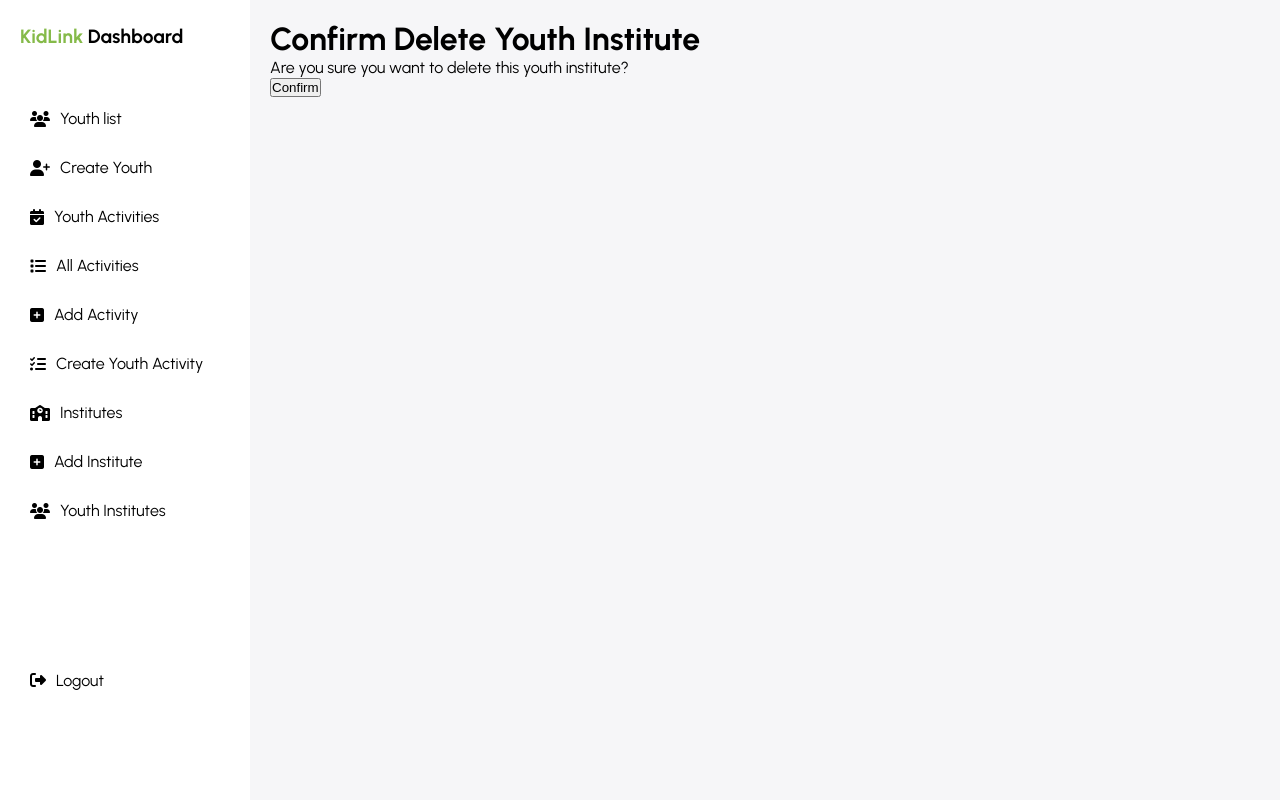
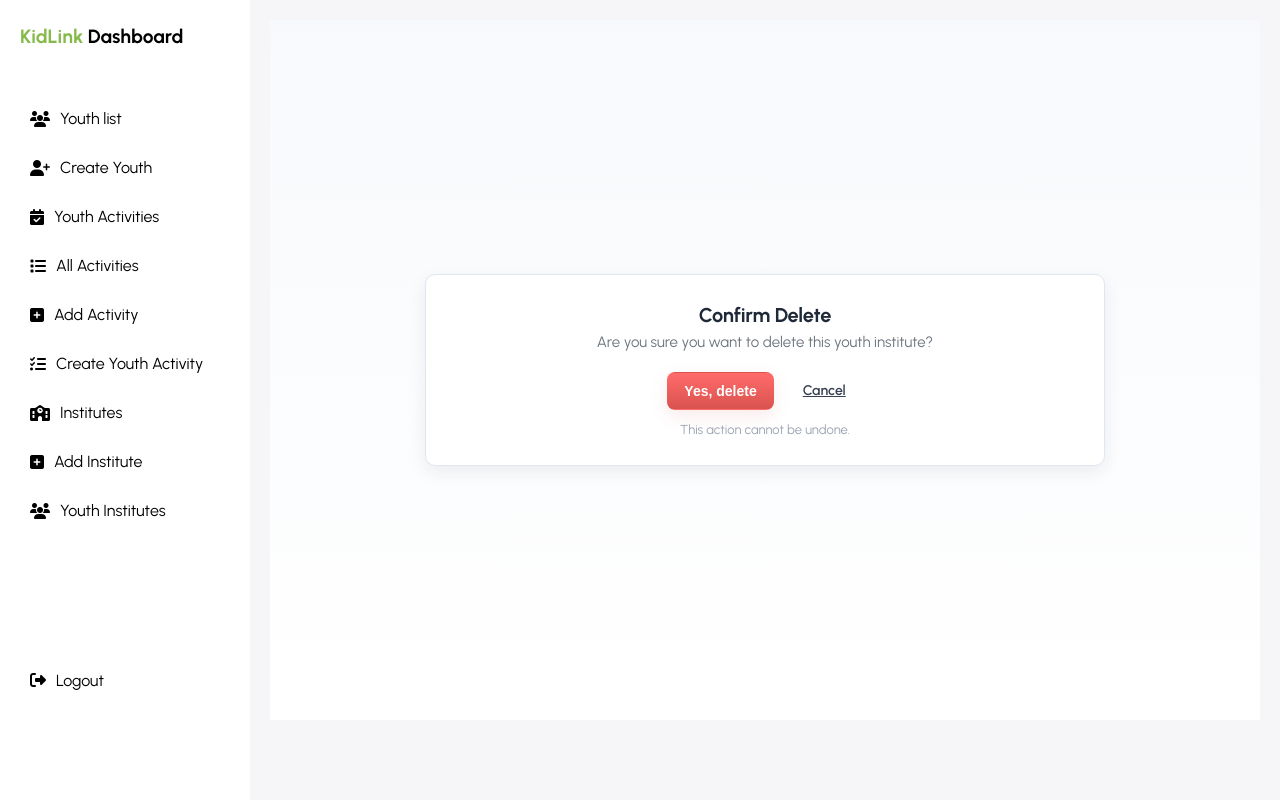
Before and after one commit to jimenez10frank/KidLink, a Django app: template kidlink/templates/youthInstitute/youth_institute_confirm_delete.html in a window 1280 px wide. Run offline with Django 3.2, Linux system fonts and the light colour scheme; the template is opened without the code that fills it, so the values that code supplies are empty.

Commit message:
confirm delete pages styled.

```diff
--- /dev/null
+++ b/kidlink/static/CSS/administration/confirm_delete.css
@@ -0,0 +1,114 @@
+/* Reusable confirm-delete styles */
+:root {
+    --cd-bg: #fff;
+    --cd-card-bg: #fff;
+    --cd-border: #e0e6ef;
+    --cd-danger: #d9534f;
+    --cd-muted: #6c757d;
+    --cd-radius: 10px;
+    --cd-shadow: 0 6px 18px rgba(30, 41, 59, 0.08);
+    --cd-accent: #0d6efd;
+}
+
+/* Container that centers content on any page */
+.confirm-delete-wrap {
+    min-height: calc(100vh - 100px);
+    display: flex;
+    align-items: center;
+    justify-content: center;
+    padding: 48px 20px;
+    background: linear-gradient(180deg, #f7f9fc 0%, #ffffff 100%);
+}
+
+.confirm-delete-card {
+    background: var(--cd-card-bg);
+    border: 1px solid var(--cd-border);
+    border-radius: var(--cd-radius);
+    box-shadow: var(--cd-shadow);
+    max-width: 680px;
+    width: 100%;
+    padding: 28px 28px;
+    text-align: center;
+}
+
+.confirm-delete-card h1 {
+    margin: 0 0 6px;
+    font-size: 20px;
+    color: #1f2937;
+    letter-spacing: -0.2px;
+}
+
+.confirm-delete-card p {
+    margin: 6px 0 20px;
+    color: var(--cd-muted);
+    font-size: 15px;
+}
+
+/* Action row */
+.confirm-delete-actions {
+    display: flex;
+    gap: 12px;
+    justify-content: center;
+    align-items: center;
+    margin-top: 8px;
+}
+
+.confirm-delete-actions .btn {
+    padding: 10px 16px;
+    border-radius: 8px;
+    border: 1px solid transparent;
+    cursor: pointer;
+    font-weight: 600;
+    font-size: 14px;
+    transition: transform 120ms ease, box-shadow 120ms ease, opacity 120ms ease;
+}
+
+.confirm-delete-actions .btn:active {
+    transform: translateY(1px)
+}
+
+/* Danger button */
+.btn-danger {
+    background: linear-gradient(180deg, #ff6b6b 0%, #d9534f 100%);
+    color: white;
+    border-color: rgba(0, 0, 0, 0.04);
+    box-shadow: 0 6px 18px rgba(217, 83, 79, 0.12);
+}
+
+.btn-danger:hover {
+    opacity: 0.95
+}
+
+/* Secondary / cancel */
+.btn-cancel {
+    background: transparent;
+    color: #374151;
+    border: 1px solid var(--cd-border);
+}
+
+.btn-cancel:hover {
+    background: #f3f4f6
+}
+
+/* Small helper text */
+.confirm-delete-note {
+    margin-top: 12px;
+    color: #9aa3b2;
+    font-size: 13px;
+}
+
+/* Responsive tweaks */
+@media (max-width: 520px) {
+    .confirm-delete-card {
+        padding: 20px;
+        border-radius: 12px;
+    }
+
+    .confirm-delete-actions {
+        flex-direction: column
+    }
+
+    .confirm-delete-actions .btn {
+        width: 100%
+    }
+}
--- a/kidlink/templates/youthInstitute/youth_institute_confirm_delete.html
+++ b/kidlink/templates/youthInstitute/youth_institute_confirm_delete.html
@@ -1,8 +1,26 @@
-{% extends "sidebar.html" %} {% block content %}
-<h1>Confirm Delete Youth Institute</h1>
-<p>Are you sure you want to delete this youth institute?</p>
-<form method="POST">
-  {% csrf_token %}
-  <button type="submit">Confirm</button>
-</form>
+{% extends "sidebar.html" %} {% load static %} {% block content %}
+<link
+  rel="stylesheet"
+  href="{% static 'css/administration/confirm_delete.css' %}"
+/>
+
+<div class="confirm-delete-wrap">
+  <div class="confirm-delete-card">
+    <h1>Confirm Delete</h1>
+    <p>Are you sure you want to delete this youth institute?</p>
+
+    <form method="POST">
+      {% csrf_token %}
+      <div class="confirm-delete-actions">
+        <button type="submit" class="btn btn-danger">Yes, delete</button>
+        <a class="btn btn-cancel" href="{% url 'youth_institute_list' %}"
+          >Cancel</a
+        >
+      </div>
+    </form>
+
+    <div class="confirm-delete-note">This action cannot be undone.</div>
+  </div>
+</div>
+
 {% endblock %}
```
Also changed, not shown: kidlink/templates/activities/activity_confirm_delete.html (+24 -9 lines), kidlink/templates/administration/youth_confirm_delete.html (+21 -3 lines), kidlink/templates/institutes/institute_confirm_delete.html (+24 -9 lines).
